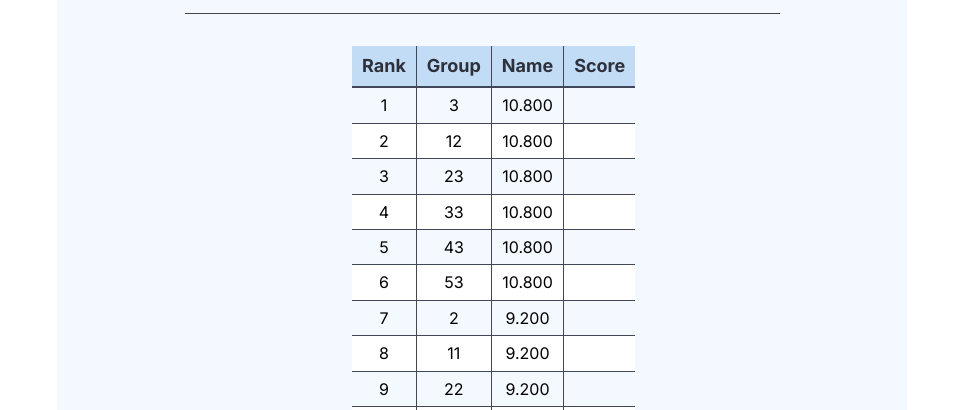
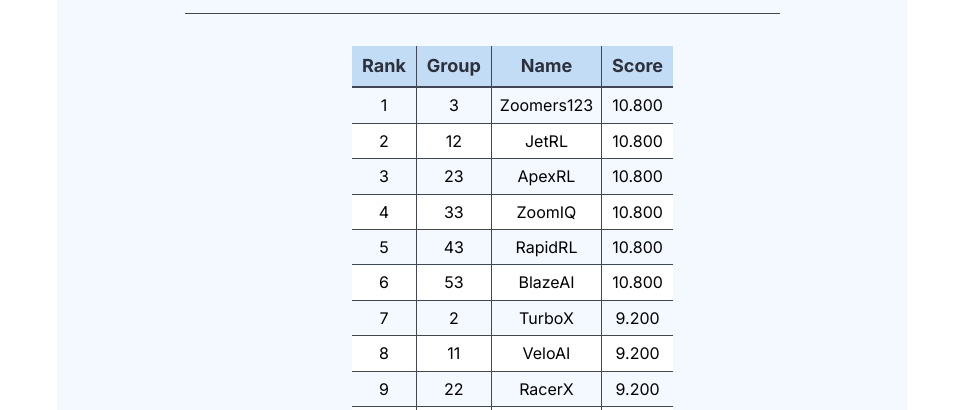
Before and after one commit to limarman/limarman.github.io, a website built with Parcel: page best.html in a window 1280 px wide. Shown: the part 390-800 px from the top of the page, without its empty margins (158-1121 px from the left). Built offline with nearby package versions, Linux system fonts and the light colour scheme.

Commit message:
Updated files.

```diff
--- a/eval_latest.json
+++ b/eval_latest.json
@@ -1,5 +1,5 @@
 {
-    "timestamp": "2023-11-10_16-24-03",
+    "timestamp": "2023-11-10_16-25-48",
     "groups": {
         "1": {
             "error": true,
--- a/scripts/script-best.js
+++ b/scripts/script-best.js
@@ -52,13 +52,14 @@ document.addEventListener('DOMContentLoaded', function() {
                 //cell1.textContent = groupNumber;
                 cell1.textContent = (index + 1).toString()
                 cell2.textContent = group.groupNumber
+                cell3.textContent = group_names[group.groupNumber]
                 if(group.error)
                 {
-                    cell3.textContent = 'ERROR';
-                    cell3.classList.add('error-eval')
+                    cell4.textContent = 'ERROR';
+                    cell4.classList.add('error-eval')
                 }
                 else{
-                    cell3.textContent = group.mean.toFixed(3);
+                    cell4.textContent = group.mean.toFixed(3);
                 }
 
             });
```
Also changed, not shown: index.html (+1 -0 lines).
